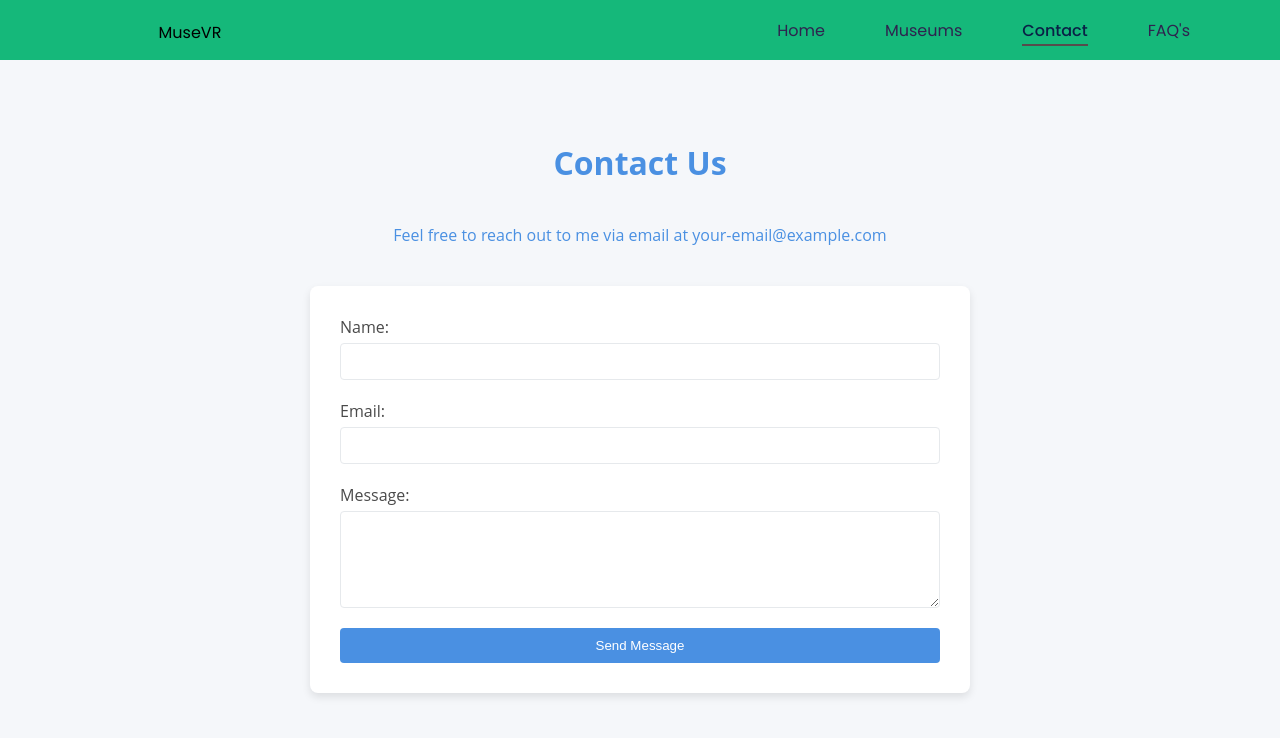
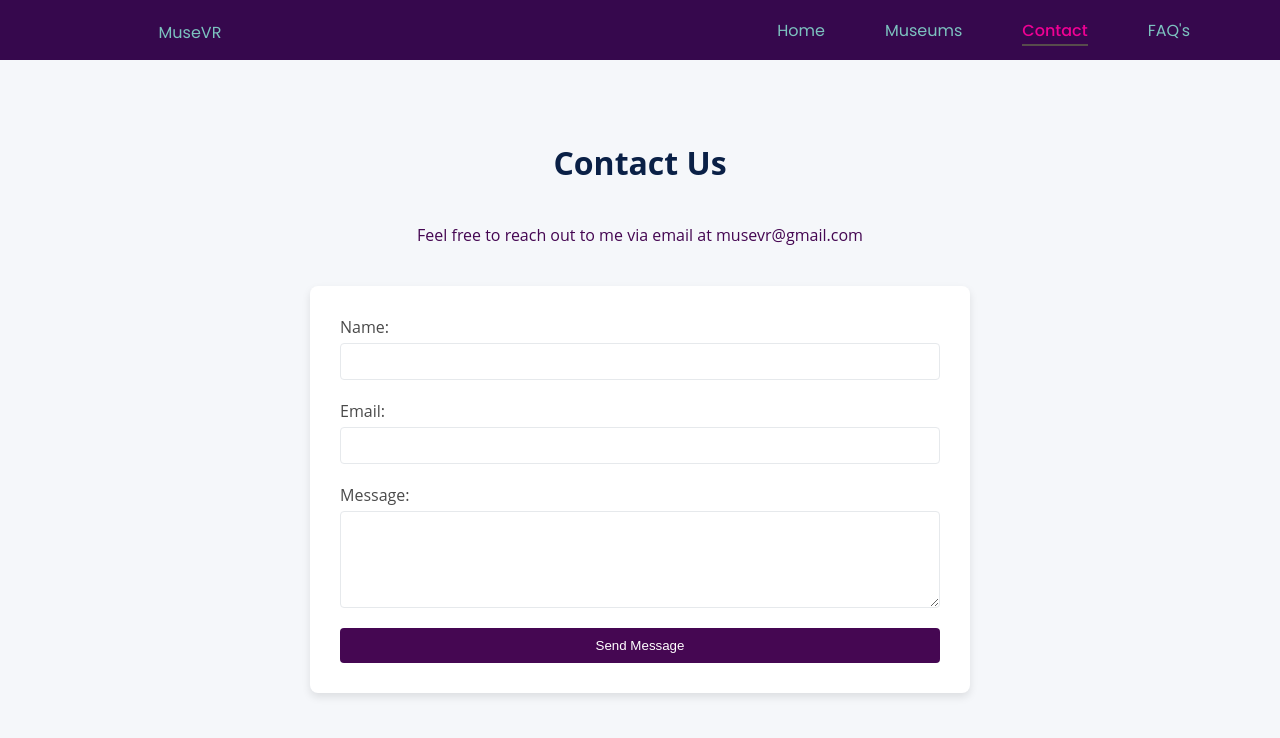
Before and after one commit to karamlyy/museVR, a React (Vite) app: page /contact in a window 1280 px wide. Shown: the top 738 px of the page. Built offline with nearby package versions, Linux system fonts and the light colour scheme.

Commit message:
redesign

```diff
--- a/src/components/Contact/Contact.css
+++ b/src/components/Contact/Contact.css
@@ -8,7 +8,7 @@
 }
 
 .contact h1 {
-    color: #4A90E2;
+    color: #0A2046;
     text-align: center;
     margin-bottom: 40px;
 }
@@ -20,7 +20,7 @@
 
 .contact-info p,
 .contact-info a {
-    color: #4A90E2;
+    color: #450752;
     margin: 10px 0;
 }
 
@@ -63,7 +63,7 @@
 }
 
 .contact-form button {
-    background-color: #4A90E2;
+    background-color: #450752;
     color: #FFFFFF;
     padding: 10px 0;
     border: none;
@@ -73,7 +73,7 @@
 }
 
 .contact-form button:hover {
-    background-color: #3C7CC9;
+    background-color:#2f0737;
 }
 
 @media (max-width: 768px) {
--- a/src/components/Contact/Contact.jsx
+++ b/src/components/Contact/Contact.jsx
@@ -6,7 +6,7 @@ const Contact = () => {
         <div className="contact">
             <h1>Contact Us</h1>
             <div className="contact-info">
-                <p>Feel free to reach out to me via email at <a href="mailto:your-email@example.com">your-email@example.com</a></p>
+                <p>Feel free to reach out to me via email at <a href="mailto:musevr@gmail.com">musevr@gmail.com</a></p>
             </div>
             <div className="contact-form">
                 <form>
--- a/src/components/Home/Home.css
+++ b/src/components/Home/Home.css
@@ -10,7 +10,7 @@
 .hero-section {
     background: url('../../assets/banner.jpg') no-repeat center center;
     background-size: cover;
-    color: #ffffff;
+    color: white;
     padding: 100px 20px;
 }
 
@@ -82,7 +82,7 @@
   opacity: 0.75;
   z-index: 1;
   padding: 15px;
-  background: #61d8a5; /* Customize color */
+  background: #0A2046; /* Customize color */
   border-radius: 50%; /* Circular shape */
   width: 30px; /* Size */
   height: 30px; /* Size */
--- a/src/components/MuseumDetail/MuseumDetail.jsx
+++ b/src/components/MuseumDetail/MuseumDetail.jsx
@@ -35,11 +35,11 @@ const MuseumDetail = () => {
     return (
         <div className="museum-detail">
             <h1 className="museum-title">{museum.name}</h1>
-            <div className="museum-images">
+            {/* <div className="museum-images">
                 {museum.detailImages && museum.detailImages.map((image, index) => (
                     <img key={index} src={image} alt={`Detail ${index + 2}`} className="museum-detail-image" />
                 ))}
-            </div>
+            </div> */}
             <div className="museum-images">
                 {museum.vrImages && museum.vrImages.map((image, index) => (
                     <iframe key={index} src={image} alt={`Detail ${index + 2}`} className="museum-detail-image" />
--- a/src/components/Navbar/Navbar.css
+++ b/src/components/Navbar/Navbar.css
@@ -19,7 +19,7 @@ body {
 
 .navbar {
     height: 60px;
-    background-color: #15B87A;
+    background-color: #36084d;
     position: relative;
 
 }
@@ -31,6 +31,7 @@ body {
     margin-top: 5px;
     justify-content: center;
     align-items: center;
+    color: #7cc2bf;
 }
 
 .logo img {
@@ -57,12 +58,12 @@ body {
 .nav-elements ul a {
     font-size: 16px;
     font-weight: 400;
-    color: #2f234f;
+    color: #7cc2bf;
     text-decoration: none;
 }
 
 .nav-elements ul a.active {
-    color: #0A2046;
+    color: #ef0193;
     font-weight: 500;
     position: relative;
 }
--- a/src/components/Navbar/Navbar.jsx
+++ b/src/components/Navbar/Navbar.jsx
@@ -16,7 +16,7 @@ const Navbar = () => {
     <nav className="navbar">
       <div className="container">
         <div className="logo">
-          {/* <img src={Logo} alt="Logo" /> */}
+
           MuseVR
         </div>
         <div className="menu-icon" onClick={handleShowNavbar}>
```
